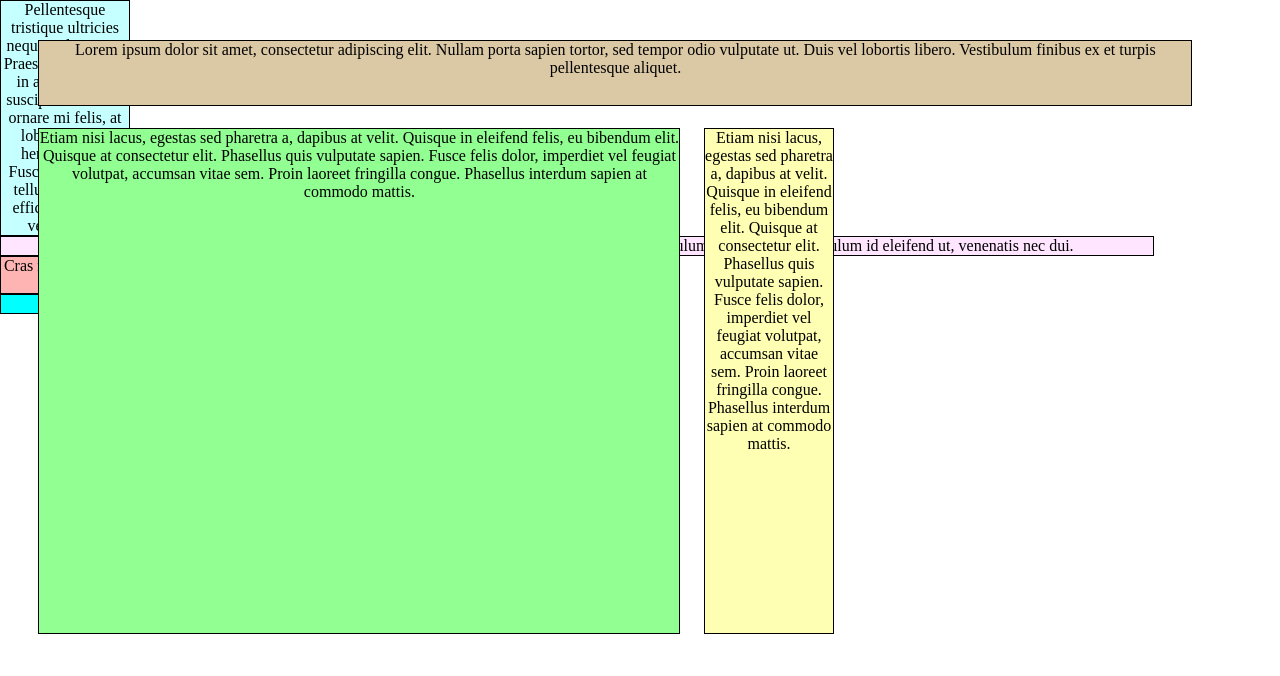
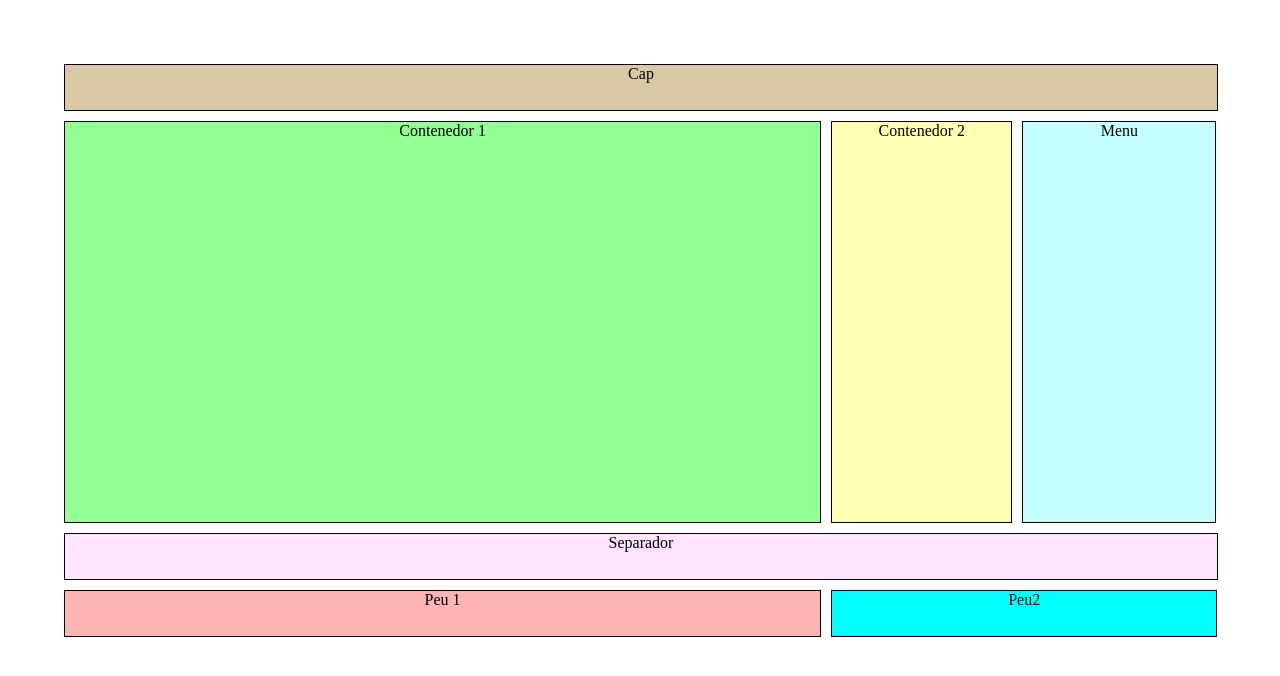
Before and after one commit to julianet96/intro, a PHP site: page /maquetacio.html in a window 1280 px wide. Shown: the top 676 px of the page. Run offline with PHP 8.4, Linux system fonts and the light colour scheme.

Commit message:
maquetacio acabat

```diff
--- a/css/maquetacio.css
+++ b/css/maquetacio.css
@@ -6,68 +6,77 @@ padding:0px;
 
 .cap{
 width:90%;
-height: 8%;
+height: 45px;
 border: black 1px solid;
 text-align: center;
-position: absolute;
-left: 3%;
-top: 5%;
 background:#dbc9a6;
+margin-left:5%;
+margin-right:5%;
+margin-top:5%;
+float:left;
 }
 .cont1{
-width:50%;
-height: 63%;
+width:59%;
+height: 400px;
 border: black 1px solid;
 text-align: center;
 background:#91ff91;
-position: absolute;
-left: 3%;
-top: 16%;
+margin-left:5%;
+margin-right:5px;
+margin-top:10px;
+float:left;
 }
 .cont2{
-width:10%;
-height: 63%;
+width:14%;
+height: 400px;
 border: black 1px solid;
 text-align: center;
 background:#ffffb3;
-position: absolute;
-left: 55%;
-top: 16%;
+margin-left:5px;
+margin-right:5px;
+margin-top:10px;
+float:left;
 }
 .menu{
-width:10%;
-height: 8%;
+width:15%;
+height: 400px;
 border: black 1px solid;
 text-align: center;
 background:#c6ffff;
+margin-left:5px;
+margin-top:10px;
+float:left;
 }
 .sep{
 width:90%;
-height: 8%;
+height: 45px;
 border: black 1px solid;
 text-align: center;
 background:#ffe5ff;
-/*position: absolute;
-left: 10%;
-top: 9%;*/
+margin-left:5%;
+margin-right:5%;
+margin-top:10px;
+float:left;
+clear:both;
 }
 .peu1{
-width:30%;
-height: 8%;
+width:59%;
+height: 45px;
 border: black 1px solid;
 text-align: center;
 background:#ffb4b4;
-/*position: absolute;
-left: 10%;
-top: 9%;*/
+margin-left:5%;
+margin-right:5px;
+margin-top:10px;
+float:left;
 }
 .peu2{
-width:50%;
-height: 8%;
+width:30%;
+height: 45px;
 border: black 1px solid;
 text-align: center;
 background:cyan;
-/*position: absolute;
-left: 10%;
-top: 9%;*/
+margin-left:5px;
+margin-top:10px;
+float:left;
 }
--- a/maquetacio.html
+++ b/maquetacio.html
@@ -11,31 +11,31 @@
 
 <body>
 	<div class="cap">
-		<p>Lorem ipsum dolor sit amet, consectetur adipiscing elit. Nullam porta sapien tortor, sed tempor odio vulputate ut. Duis vel lobortis libero. Vestibulum finibus ex et turpis pellentesque aliquet.</p>
+		<p>Cap</p>
 	</div>
 
 	<div class="cont1">
-		<p>Etiam nisi lacus, egestas sed pharetra a, dapibus at velit. Quisque in eleifend felis, eu bibendum elit. Quisque at consectetur elit. Phasellus quis vulputate sapien. Fusce felis dolor, imperdiet vel feugiat volutpat, accumsan vitae sem. Proin laoreet fringilla congue. Phasellus interdum sapien at commodo mattis. </p>
+		<p> Contenedor 1</p>
 	</div>
 
 	<div class="cont2">
-		<p>Etiam nisi lacus, egestas sed pharetra a, dapibus at velit. Quisque in eleifend felis, eu bibendum elit. Quisque at consectetur elit. Phasellus quis vulputate sapien. Fusce felis dolor, imperdiet vel feugiat volutpat, accumsan vitae sem. Proin laoreet fringilla congue. Phasellus interdum sapien at commodo mattis.</p>
+		<p>Contenedor 2</p>
 	</div>
 
 	<div class="menu">
-		<p>Pellentesque tristique ultricies neque sed semper. Praesent mollis dui in arcu suscipit suscipit. Phasellus ornare mi felis, at lobortis tortor hendrerit nec. Fusce eget ornare tellus. Phasellus efficitur pretium vestibulum.</p>
+		<p>Menu</p>
 	</div>
 
 	<div class="sep">
-		<p>Ut vel posuere tellus, ultrices malesuada tortor. Donec imperdiet sed tellus non auctor. Vestibulum nulla tellus, vestibulum id eleifend ut, venenatis nec dui.</p>
+		<p>Separador</p>
 	</div>
 
 	<div class="peu1">
-		<p>Cras nec maximus lectus. Mauris dictum sem dictum tellus dignissim tincidunt.</p>
+		<p>Peu 1</p>
 	</div>
 
 	<div class="peu2">
-		<p>Cras nec maximus lectus. Mauris dictum sem dictum tellus dignissim tincidunt.</p>
+		<p>Peu2</p>
 	</div>
 
 
```
